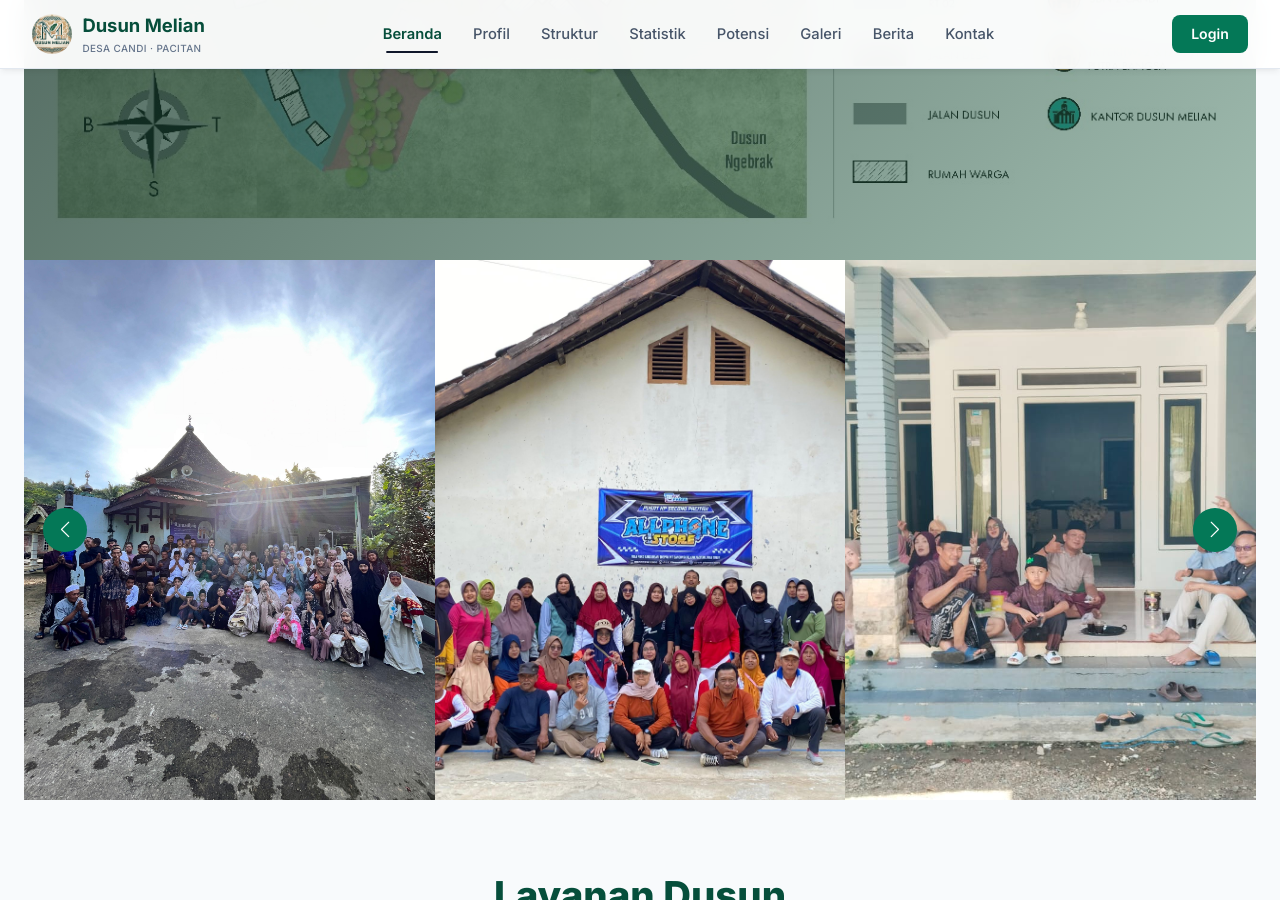
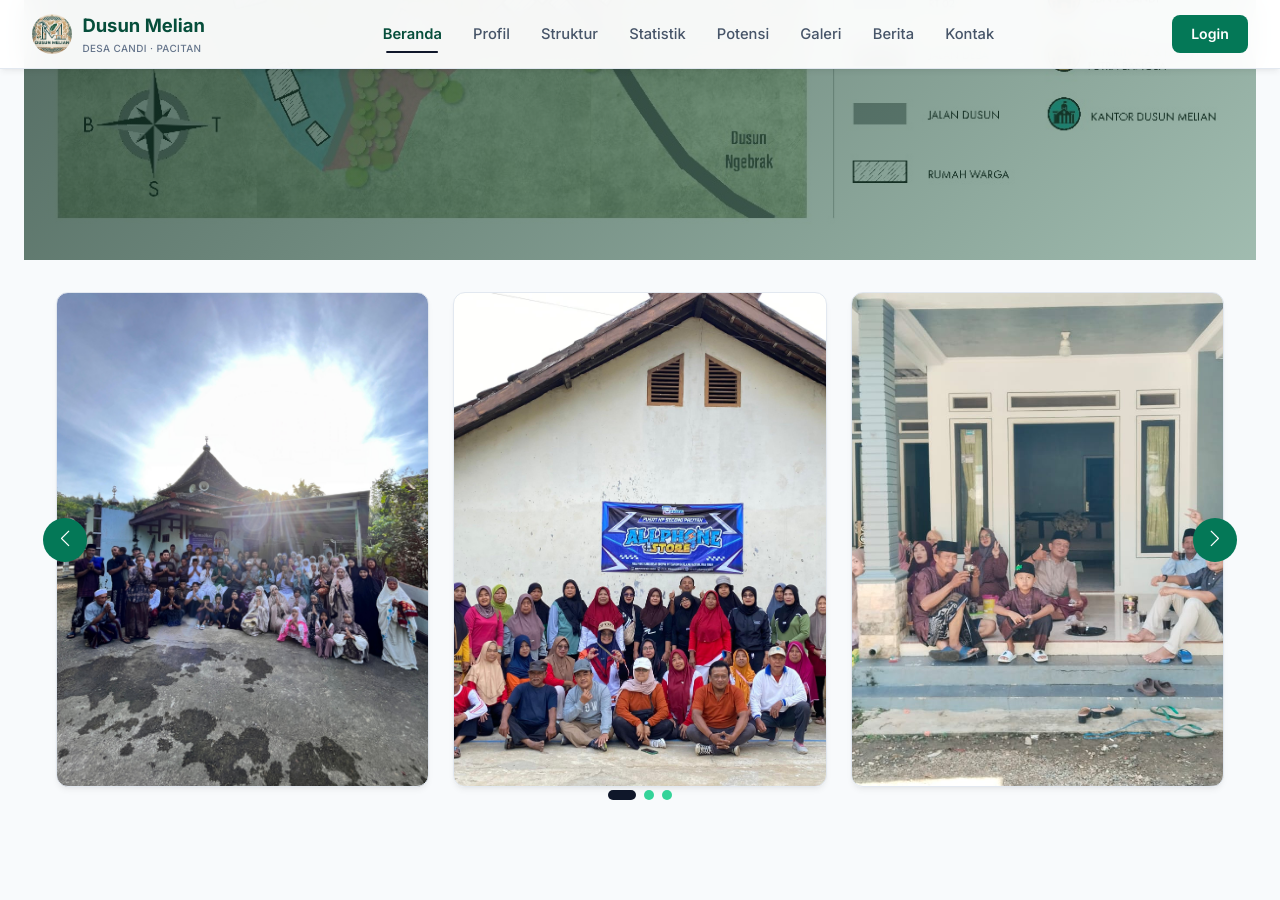
Before and after one commit to Noiro-0/Melian-Happy, a Jekyll site: the page built from index.html, in a window 1280 px wide and 900 px high, scrolled down 665 px. Built offline with Jekyll 4.4.1, drawn with Linux system fonts in a browser that asks for light colours; nearby versions of some CDN libraries.

Commit message:
fix : design

```diff
--- a/assets/css/style.css
+++ b/assets/css/style.css
@@ -519,30 +519,36 @@ p {
   scroll-behavior: smooth;
   scrollbar-width: none;
   -ms-overflow-style: none;
+  padding: 2rem;
+  gap: 1.5rem;
 }
 .standalone-slider-track::-webkit-scrollbar {
   display: none;
 }
 
 .standalone-slide {
-  flex: 0 0 33.3333%;
-  height: 60vh;
-  min-height: 400px;
+  flex: 0 0 calc(33.3333% - 1rem);
+  height: 55vh;
+  min-height: 380px;
   background-size: cover;
   background-position: center;
   background-repeat: no-repeat;
   scroll-snap-align: start;
+  border: 1px solid var(--border);
+  border-radius: var(--radius);
+  box-shadow: var(--shadow-sm);
 }
 
 @media (max-width: 860px) {
   .standalone-slide {
-    flex: 0 0 50%;
+    flex: 0 0 calc(50% - 0.75rem);
   }
 }
 
 @media (max-width: 480px) {
   .standalone-slide {
-    flex: 0 0 100%;
+    flex: 0 0 85%;
+    scroll-snap-align: center;
   }
 }
 
--- a/index.html
+++ b/index.html
@@ -42,6 +42,14 @@ title: "Beranda Website Dusun Melian Desa Candi Kota Pacitan"
     <button class="slider-arrow slider-next" id="sliderNext" aria-label="Slide berikutnya">
       <i class="bi bi-chevron-right"></i>
     </button>
+
+    <!-- Dot Indicators -->
+    <div class="slider-dots" id="sliderDots">
+      {% for slide in site.data.slider.slides %}
+      <button class="slider-dot {% if forloop.first %}is-active{% endif %}" data-index="{{ forloop.index0 }}"
+        aria-label="Slide {{ forloop.index }}"></button>
+      {% endfor %}
+    </div>
   </div>
 </section>
 
@@ -68,6 +104,14 @@ title: "Beranda Website Dusun Melian Desa Candi Kota Pacitan"
         track.scrollBy({ left: getSlideWidth(), behavior: 'smooth' });
       });
     }
+
+    // Click on dots to jump to slide
+    dots.forEach(function(dot, idx) {
+      dot.addEventListener('click', function() {
+        var paddingOffset = 32; // 2rem padding in track
+        track.scrollTo({ left: slides[idx].offsetLeft - track.offsetLeft - paddingOffset, behavior: 'smooth' });
+      });
+    });
   })();
 </script>
 
```
Also changed, not shown: other parts of index.html (+29 -1 lines).
